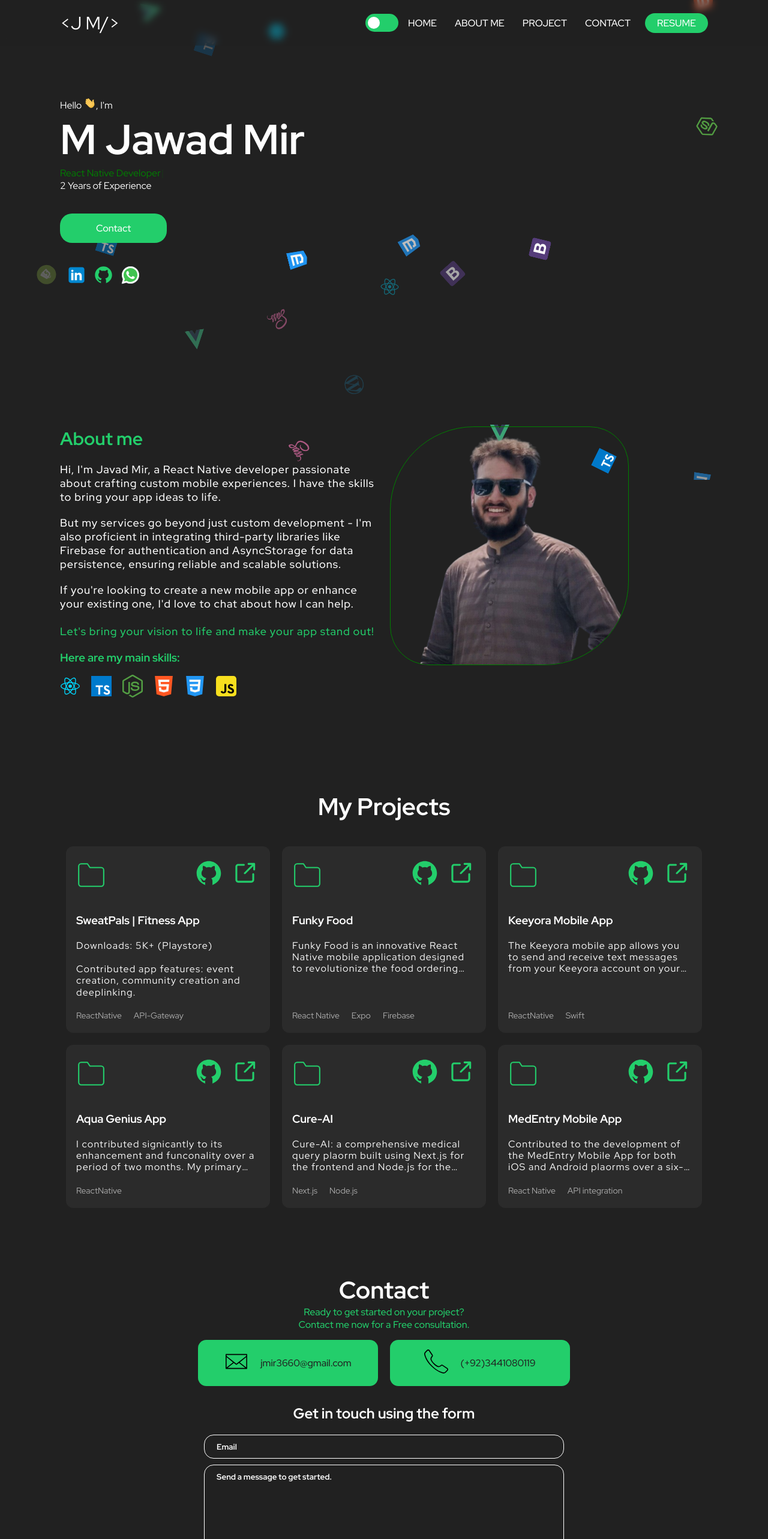
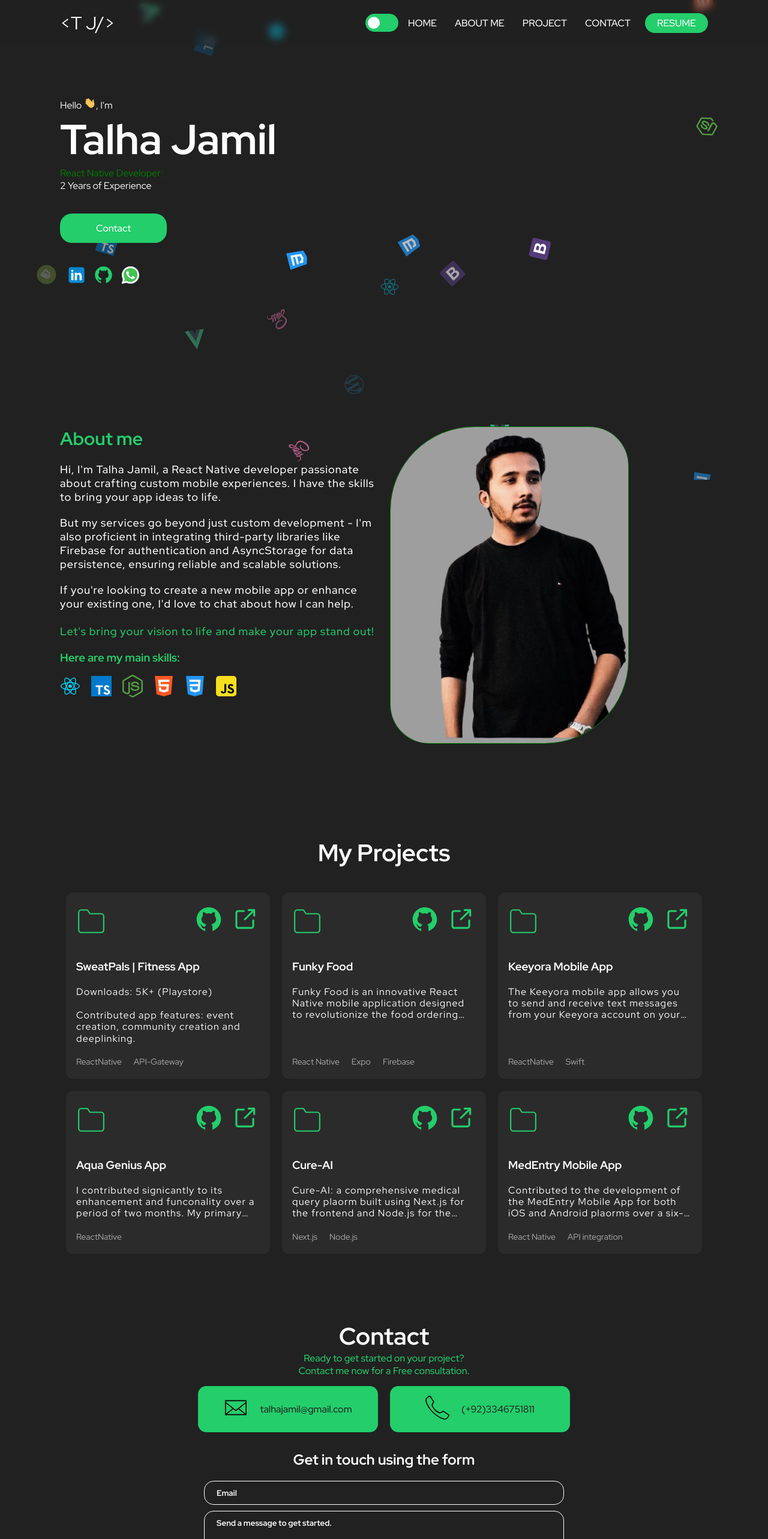
Before and after one commit to Hamid-2027/MyPortfolio, a React (Create React App) app: page / in a window 1280 px wide. Shown: the top 2566 px of the page at 60% size. Built offline with nearby package versions, Linux system fonts and the light colour scheme.

Commit message:
udpate data

```diff
--- a/public/index.html
+++ b/public/index.html
@@ -2,17 +2,17 @@
 <html lang="en">
 
 <head>
-    <link rel="icon" href="Images/J.png" />
+    <link rel="icon" href="Images/TalhaFinalT.png" />
     <link href="https://fonts.googleapis.com/css2?family=Red+Hat+Display:wght@400;500;700&display=swap" rel="stylesheet">
     <link rel="preconnect" href="https://fonts.googleapis.com">
     <link rel="preconnect" href="https://fonts.gstatic.com" crossorigin>
     <link rel="stylesheet" href="https://cdnjs.cloudflare.com/ajax/libs/animate.css/3.5.2/animate.min.css">
     <link rel="sitemap" type="application/xml" title="Sitemap" href="/sitemap.xml" />
 
-    <title>Jawad Mir | Portfolio</title>
+    <title>Talha Jamil | Portfolio</title>
     <meta charset="utf-8" />
-    <meta property="og:title" content="Jawad Mir | Portfolio">
-    <meta name="keywords" content="Jawad Mir,Portfolio Vinayak Singh,Freelance website developer">
+    <meta property="og:title" content="Talha Jamil | Portfolio">
+    <meta name="keywords" content="Talha Jamil,Portfolio Vinayak Singh,Freelance website developer">
     <meta property="og:description" content="Looking for a talented freelance website developer? Vinayak Singh has the skills and expertise you need to bring your website vision to life. With a wide range of skills including HTML, CSS, JavaScript, and React, as well as expertise in CMS systems like WordPress and Shopify, Contact Vinayak today to get started. Contact now today to get started on your web development project." name="description">
     <meta property="og:image:type" content="image/jpg">
     <meta property="og:image" content="">
--- a/src/components/About/About.tsx
+++ b/src/components/About/About.tsx
@@ -1,5 +1,5 @@
 import { Container } from "./styles";
-import JawadMir from "../../assets/JawadMir.png";
+import TalhaJamil from "../../assets/Talha.png";
 import wordpress from "../../assets/wordpress.svg";
 import shopify from "../../assets/shopify.svg";
 import htmlIcon from "../../assets/html-icon.svg";
@@ -21,7 +21,7 @@ export function About() {
         </ScrollAnimation>
         <ScrollAnimation animateIn="fadeInLeft" delay={0.1 * 1000}>
           <p>
-          Hi, I'm Javad Mir, a React Native developer passionate about crafting custom mobile experiences. I have the skills to bring your app ideas to life.
+          Hi, I'm Talha Jamil, a React Native developer passionate about crafting custom mobile experiences. I have the skills to bring your app ideas to life.
           </p>
         </ScrollAnimation>
         <ScrollAnimation animateIn="fadeInLeft" delay={0.2 * 1000} style={{ marginTop: "2rem", marginBottom: "2rem" }}>
@@ -70,7 +70,7 @@ export function About() {
       </div>
       <div>
         <ScrollAnimation animateIn="fadeInRight" delay={0.20 * 1000} className="about-image">
-          <img src={JawadMir} alt="JawadMir" />
+          <img src={TalhaJamil} alt="TalhaJamil" />
         </ScrollAnimation>
       </div>
     </Container>
--- a/src/components/Contact/Contact.tsx
+++ b/src/components/Contact/Contact.tsx
@@ -15,12 +15,12 @@ export function Contact(){
       </header>
       <div className="contacts">
         <div>
-        <a href="mailto:jmir3660@gmail.com"><img src={emailIcon} alt="Email" /></a>
-          <a href="mailto:jmir3660@gmail.com">jmir3660@gmail.com</a>
+        <a href="mailto:talhajamil@gmail.com"><img src={emailIcon} alt="Email" /></a>
+          <a href="mailto:talhajamil@gmail.com">talhajamil@gmail.com</a>
         </div>
         <div>
-        <a href="tel:+923441080119"><img src={phoneIcon} alt="Phone No" /></a>
-          <a href="tel:+923441080119">(+92)3441080119</a>
+        <a href="tel:+923346751811"><img src={phoneIcon} alt="Phone No" /></a>
+          <a href="tel:+923346751811">(+92)3346751811</a>
         </div>
       </div>
       <Form></Form>
--- a/src/components/Footer/Footer.tsx
+++ b/src/components/Footer/Footer.tsx
@@ -19,8 +19,7 @@ export function Footer() {
       </div>
       <div className="social-media">
         <a
-        href="https://www.linkedin.com/in/m-jawad-mir-21178a194/"
-        // href="https://www.linkedin.com/in/talha-jamil-03b176210/"
+        href="https://www.linkedin.com/in/talha-jamil-03b176210/"
           target="_blank"
           rel="noreferrer"
         >
@@ -34,7 +33,7 @@ export function Footer() {
           <img src={githubIcon} alt="GitHub" />
         </a>
         <a
-          href="https://api.whatsapp.com/send/?phone=%2B923441080119&text=Hello+Jawad"
+          href="https://api.whatsapp.com/send/?phone=%2B923346751811&text=Hello+Talha"
           target="_blank"
           rel="noreferrer"
         >
--- a/src/components/Header/Header.tsx
+++ b/src/components/Header/Header.tsx
@@ -16,8 +16,8 @@ export function Header() {
     <Container className="header-fixed">
       <Router>
         <HashLink smooth to="#home" className="logo">
-          <span>{"<J "}</span>
-          <span>{" M/>"}</span>
+          <span>{"<T"}</span>
+          <span>{" J/>"}</span>
         </HashLink>
         <input
           onChange={toggleTheme}
--- a/src/components/Hero/Hero.tsx
+++ b/src/components/Hero/Hero.tsx
@@ -17,8 +17,7 @@ export function Hero() {
           <p>Hello <img src={Hello} alt="Hello" width="20px"/>, I'm</p>
         </ScrollAnimation>
         <ScrollAnimation animateIn="fadeInUp" delay={0.2 * 1000}>
-          <h1>M Jawad Mir</h1>
-          {/* <h1>Talha Jamil</h1> */}
+          <h1>Talha Jamil</h1>
 
         </ScrollAnimation>
         <Typed/>
@@ -35,8 +34,7 @@ export function Hero() {
         </ScrollAnimation>
         <ScrollAnimation animateIn="fadeInUp" delay={1 * 1000}>
       <div className="social-media"><a
-         href="https://www.linkedin.com/in/m-jawad-mir-21178a194/"
-         // href="https://www.linkedin.com/in/talha-jamil-03b176210/"
+         href="https://www.linkedin.com/in/talha-jamil-03b176210/"
 
         target="_blank"
         rel="noreferrer"
@@ -51,8 +49,7 @@ export function Hero() {
           <img src={githubIcon} alt="GitHub" />
         </a>
         <a
-          href="https://api.whatsapp.com/send/?phone=%2B923441080119&text=Hello+Jawad"
-          // href="https://api.whatsapp.com/send/?phone=%2B923346751811&text=Hello+Talha"
+          href="https://api.whatsapp.com/send/?phone=%2B923346751811&text=Hello+Talha"
           target="_blank"
           rel="noreferrer"
         >
--- a/src/components/Typed/Typed.tsx
+++ b/src/components/Typed/Typed.tsx
@@ -7,7 +7,7 @@ const Typed: React.FC = () => {
     <div className="TypeEffect">
       <Typewriter
         options={{
-          strings: ['<strong><span style="color: #27ae60;">Jawad Mir</span> </strong>', 'React Native Developer','Mobile App developer'],
+          strings: ['<strong><span style="color: #27ae60;">Talha Jamil</span> </strong>', 'React Native Developer','Mobile App developer'],
           autoStart: true,
           loop: true,
           delay: 70,
```
Also changed, not shown: public/Images/TalhaFinalT.png.
